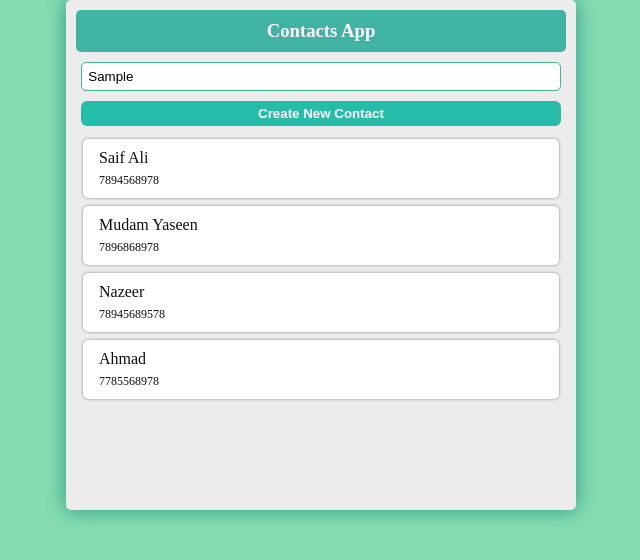
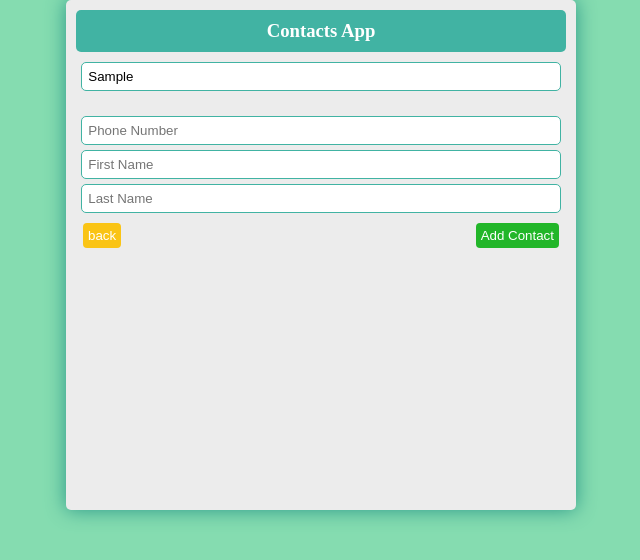
Before and after one commit to AhmadBShaik/contacts-app, a React (Create React App) app: page / in a window 1280 px wide. Both pictures are taken after typing "Sample" into the empty fields and a click on the button "Create New Contact". Shown: the top 560 px of the page, without its empty margins (319-959 px from the left). Built offline with nearby package versions, Linux system fonts and the light colour scheme.

Commit message:
add create contact functionality

```diff
--- a/src/App.css
+++ b/src/App.css
@@ -40,11 +40,6 @@ body{
     border-radius: 5px;
 }
 
-.search-bar input:focus{
-    outline: none;
-    border-color: #41B3A3;
-    border-width: 2px;
-}
 
 .contact-card{
     background-color: #ffffff;
@@ -65,12 +60,40 @@ body{
     font-size: 12px;
 }
 
-.new-contact{
+.new-contact-btn{
     display: flex;
     justify-content: center;
 }
 
-.new-contact button{
+.new-contact-form {
+    margin-top: 20px;
+}
+
+
+.new-contact-form > div{
+    display: flex;
+    justify-content: center;
+    padding: 0px 5px;
+    margin: 5px 0px;
+}
+
+.new-contact-form > div input{
+    padding: 6px;
+    width: 95%;
+    margin: 0px;
+    border: 1px #41B3A3 solid;
+    border-radius: 5px;
+
+}
+.new-contact-form > div input:focus, .search-bar input:focus{
+    outline: none;
+    border-color: #41B3A3;
+    border-width: 2px;
+}
+
+
+
+.new-contact-btn button{
     margin: 10px 0px 5px 0px;
     width: 96%;
     padding: 5px;
@@ -80,3 +103,25 @@ body{
     font-weight: bold;
     border-radius: 6px;
 }
+
+.new-contact-form .form-btns{
+    padding: 5px 12px;
+    display: flex;
+    justify-content: space-between;
+}
+
+.new-contact-form .form-btns > button{
+    padding: 5px;
+    border: none;
+    color:#fff;
+    border-radius: 4px;
+}
+
+li{
+    list-style-type: none;
+}
+
+.error-msg{
+    font-size: 15px;
+    color:red;
+}
--- a/src/ContactsList.js
+++ b/src/ContactsList.js
@@ -1,6 +1,8 @@
 import './App.css'
+import NewContact from './NewContact'
 
 function ContactsList(){
+
     return (
         <div>
             {/* App Name */}
@@ -14,31 +16,9 @@ function ContactsList(){
             </div>
 
             {/* Create new contact */}
-            <div className='new-contact'>
-                <button>Create New Contact</button>
-            </div>
-
+            <NewContact/>
 
             {/* Contacts */}
-            <div className='contact-card'>
-                <p className='contact-name'>Saif Ali</p>
-                <p className='contact-number'>7894568978</p>
-            </div>
-
-            <div className='contact-card'>
-                <p className='contact-name'>Mudam Yaseen</p>
-                <p className='contact-number'>7896868978</p>
-            </div>
-
-            <div className='contact-card'>
-                <p className='contact-name'>Nazeer</p>
-                <p className='contact-number'>78945689578</p>
-            </div>
-
-            <div className='contact-card'>
-                <p className='contact-name'>Ahmad</p>
-                <p className='contact-number'>7785568978</p>
-            </div>
 
         </div>
     )
--- /dev/null
+++ b/src/NewContact.js
@@ -0,0 +1,117 @@
+import { useState } from "react";
+import './App.css'
+
+function NewContact(){
+
+    const [isAddContactBtnVisible, setIsAddContactBtnVisible] = useState(true)
+    const [contactList, setContactList] = useState([])
+
+    function toggle(){
+        setIsAddContactBtnVisible(prevState => !prevState)
+    }
+
+    function addContact(){
+
+        const phoneNumber = document.getElementById('phone-number').value
+        const firstName = document.getElementById('first-name').value
+        const lastName = document.getElementById('last-name').value
+
+        const phoneNumberElement = document.getElementById('phone-number')
+        const firstNameElement = document.getElementById('first-name')
+
+
+        if(phoneNumber.trim() !== "" && firstName.trim() !== "") {
+
+            if(contactList.filter(contact => contact.phoneNumber == phoneNumber).length === 0){
+                const newContact = {phoneNumber, firstName, lastName}
+                setContactList([...contactList, newContact])
+            }else{
+                document.getElementById('already-exists-msg').innerHTML = "contact number already exists!"
+
+                phoneNumberElement.addEventListener(
+                    'focus',
+                    ()=> document.getElementById('already-exists-msg').innerHTML = ""
+                    )
+                }
+
+
+        }else{
+
+            phoneNumberElement.style.borderColor = "red"
+            firstNameElement.style.borderColor = "red"
+
+            phoneNumberElement.addEventListener(
+                'focus',
+                 ()=> phoneNumberElement.style.borderColor = "#25bda8"
+            )
+            firstNameElement.addEventListener(
+                'focus',
+                 ()=> firstNameElement.style.borderColor = "#25bda8"
+            )
+            console.log("empty")
+        }
+    }
+
+    if(isAddContactBtnVisible){
+        return(
+            <div>
+                <div className='new-contact-btn'>
+                    <button onClick={ toggle } >Create New Contact</button>
+                </div>
+                <ul>
+                    { contactList.map(contact => (
+                        <li key={contact.phoneNumber} className="contact-card">
+                            <p className="contact-name">
+                            { `${contact.firstName} ${contact.lastName}`}
+
+                            </p>
+                            <p className="contact-number">
+                                {contact.phoneNumber}
+                            </p>
+                        </li>
+                    )) }
+                </ul>
+            </div>
+        )
+    }else{
+        return(
+
+            <div className='new-contact-form'>
+                <div id="already-exists-msg" className="error-msg"></div>
+                <div>
+                    <input type='number' placeholder='Phone Number' id="phone-number" required={ true }/>
+                </div>
+
+                <div>
+                    <input type='text' placeholder='First Name' id="first-name" required={ true }/>
+                </div>
+
+                <div>
+                    <input type='text' placeholder='Last Name' id="last-name"/>
+                </div>
+
+                <div className="form-btns">
+                    <button onClick={ toggle } style={ {backgroundColor: '#fac415'}}>back</button>
+                    <button onClick={ addContact } style={ {backgroundColor: '#22b629'}}>Add Contact</button>
+                </div>
+
+                <ul>
+                    { contactList.map(contact => (
+                        <li key={contact.phoneNumber.toString()} className="contact-card">
+                            <p className="contact-name">
+                                { `${contact.firstName} ${contact.lastName}`}
+                            </p>
+                            <p className="contact-number">
+                                {contact.phoneNumber}
+                            </p>
+                        </li>
+                    )) }
+                </ul>
+
+            </div>
+        )
+    }
+
+}
+
+export default NewContact;
```
